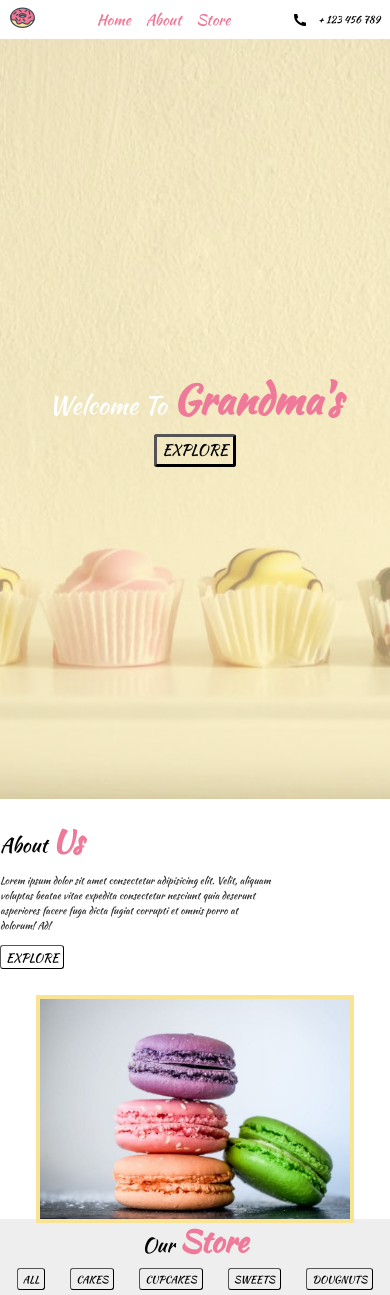
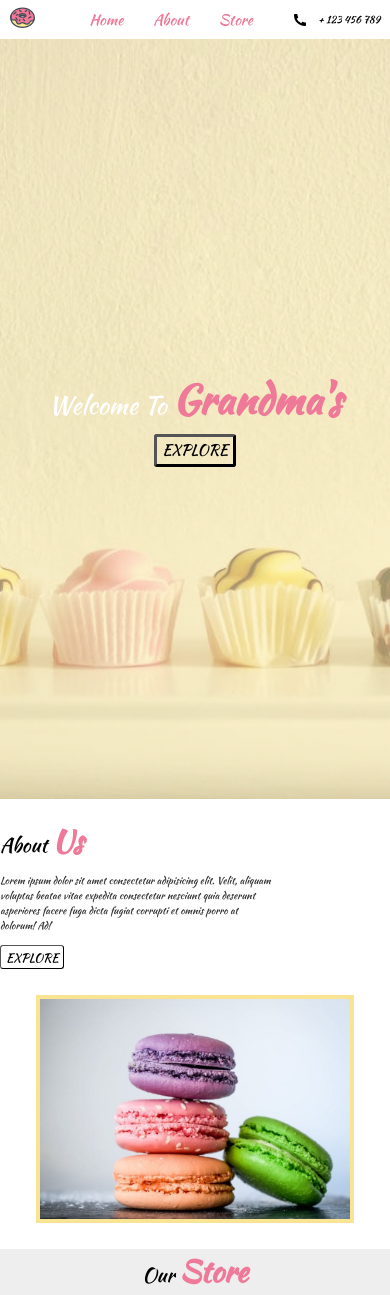
Before and after one commit to Balogunmba22/cake-project, a plain HTML site: page index.html in a window 390 px wide. Shown: the top 1295 px of the page. Drawn offline with Linux system fonts and the light colour scheme.

Commit message:
complete media query for phone

```diff
--- a/styles.css
+++ b/styles.css
@@ -257,13 +257,16 @@ figcaption {
     .cart-box {
         display: none;
     }
+    nav a {
+        padding-left: 1.5rem;
+    }
     .phone {
         margin-right: 0;
     }
 
     section.about {
         display: block;
-        padding: 0 4rem;
+        padding: 0 4rem 3rem;
         height: auto;
     }
     .about-text {
```
